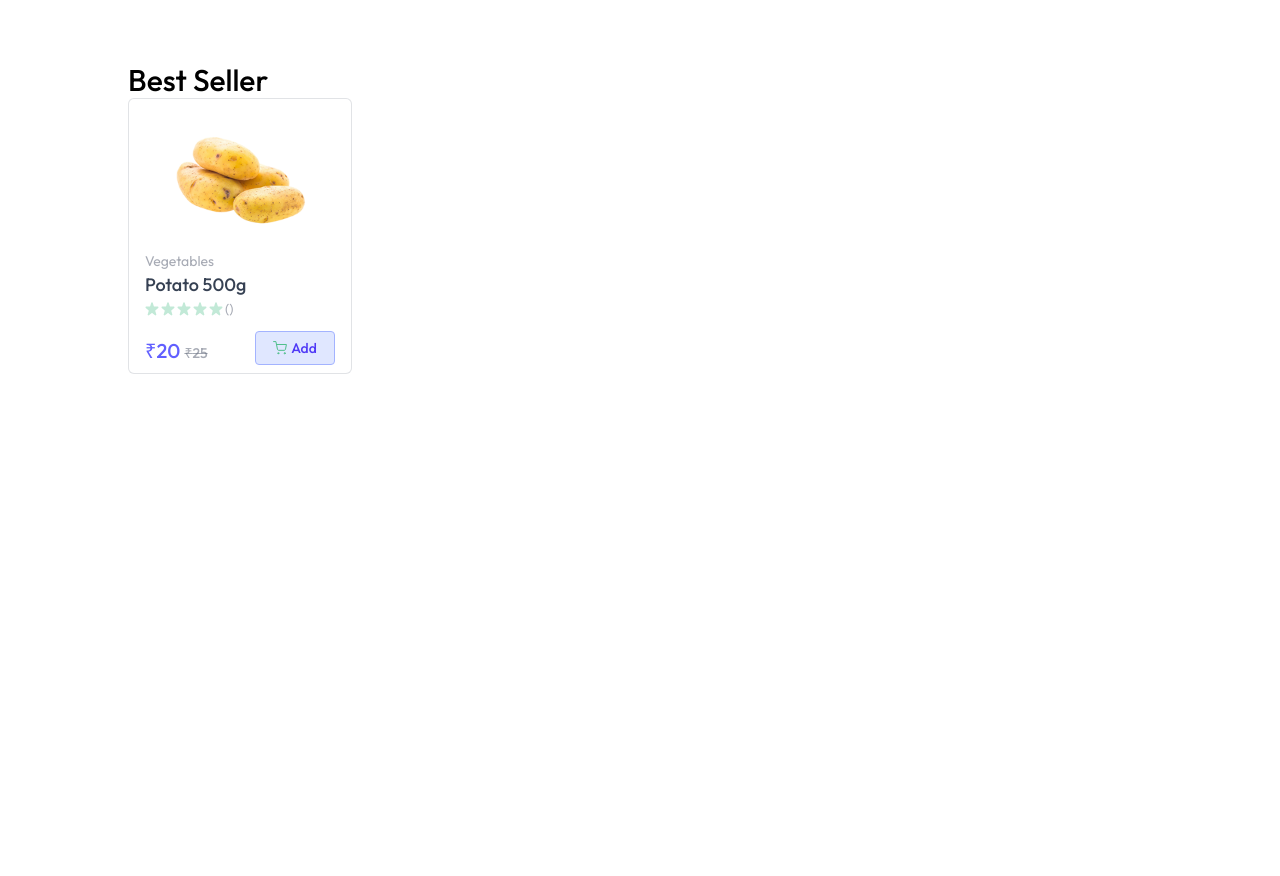
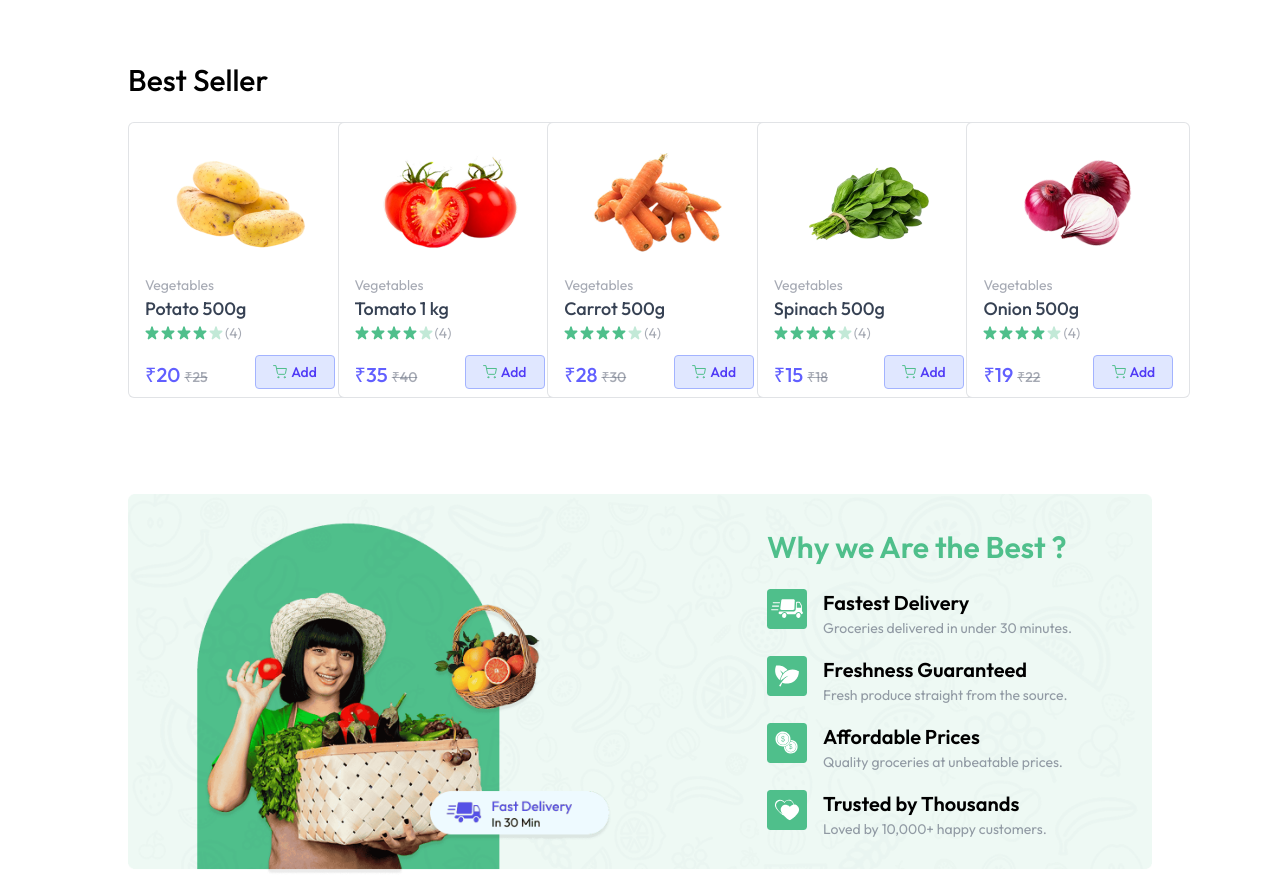
Before and after one commit to Aanvi02/Shopzy, a React (Vite) app in the folder client/: page / in a window 1280 px wide. Shown: the part 806-1682 px from the top of the page. Before the commit the page ends 1180 px from the top, so only its background shows below. Built offline with nearby package versions, Linux system fonts and the light colour scheme.

Commit message:
Fixed UI bugs, restored rupee symbol, fixed images and banner layout

```diff
--- a/client/src/components/BestSeller.jsx
+++ b/client/src/components/BestSeller.jsx
@@ -7,8 +7,11 @@ const BestSeller = () => {
   return (
     <div className='mt-16'>
       <p className='text-2xl md:text-3xl font-medium'>Best Seller</p>
-      <div>
-          <ProductCard product= {products[0]}/>
+      <div className = 'grid grid-cols-2 sm:grid-cols-3 md:grid-cols-4 gap-3 md:gap-6 lg:grid-cols-5 mt-6'>
+        {products.filter((product)=> product.inStock).slice(0,5).map((product, index)=>(
+           <ProductCard key={index} product= {product}/>
+        ))}
+
       </div>
     </div>
   )
--- /dev/null
+++ b/client/src/components/BottomBanner.jsx
@@ -0,0 +1,51 @@
+import React from 'react'
+import { assets, features } from '../assets/assets'
+
+const BottomBanner = () => {
+  return (
+    <div className='relative mt-24'>
+
+      {/* Background */}
+      <img src={assets.bottom_banner_image} alt="banner" className='w-full hidden md:block'/>
+      <img src={assets.bottom_banner_image_sm} alt="banner" className='w-full md:hidden'/>
+
+      {/* Content */}
+      <div className='absolute inset-0 flex flex-col items-center md:items-end md:justify-center px-6 md:px-20'>
+
+        <div className='max-w-[420px]'>
+
+          <h1 className='text-2xl md:text-3xl font-semibold text-primary mb-6'>
+            Why we Are the Best ?
+          </h1>
+
+          {features.map((feature, index) => (
+            <div key={index} className='flex items-start gap-4 mt-4'>
+
+              {/* Icon */}
+              <img
+                src={feature.icon}
+                alt={feature.title}
+                className='w-8 md:w-10 object-contain'
+              />
+
+              {/* Text */}
+              <div>
+                <h3 className='text-lg md:text-xl font-semibold'>
+                  {feature.title}
+                </h3>
+                <p className='text-gray-500/70 text-xs md:text-sm leading-relaxed'>
+                  {feature.description}
+                </p>
+              </div>
+
+            </div>
+          ))}
+
+        </div>
+
+      </div>
+    </div>
+  )
+}
+
+export default BottomBanner
--- a/client/src/components/ProductCard.jsx
+++ b/client/src/components/ProductCard.jsx
@@ -1,50 +1,43 @@
 import React from "react";
+import { assets } from "../assets/assets";
 import { useAppContext } from "../context/AppContext";
-import { assets } from "../assets/assets";
 
-const ProductCard = ({ product }) => {
-    const { currency, addToCart, removeFromCart, cartItems } = useAppContext();
-
+const ProductCard = ({product}) => {
+    const [count, setCount] = React.useState(0);
+    const {currency, addToCart, removeFromCart, cartItems, navigate} = useAppContext()
     return product && (
         <div className="border border-gray-500/20 rounded-md md:px-4 px-3 py-2 bg-white min-w-56 max-w-56 w-full">
-
             <div className="group cursor-pointer flex items-center justify-center px-2">
                 <img className="group-hover:scale-105 transition max-w-26 md:max-w-36" src={product.image[0]} alt={product.name} />
             </div>
-
             <div className="text-gray-500/60 text-sm">
                 <p>{product.category}</p>
                 <p className="text-gray-700 font-medium text-lg truncate w-full">{product.name}</p>
-
                 <div className="flex items-center gap-0.5">
                     {Array(5).fill('').map((_, i) => (
-                        <img key={i} className="md:w-3.5 w-3" src={i < product.rating ? assets.star_icon : assets.star_dull_icon} alt="" />
+                           <img key={i} className="md:w-3.5 w3" src={i<4 ? assets.star_icon : assets.star_dull_icon} alt=""/>
                     ))}
-                    <p>({product.rating})</p>
+                    <p>(4)</p>
                 </div>
-
                 <div className="flex items-end justify-between mt-3">
                     <p className="md:text-xl text-base font-medium text-indigo-500">
-                        {currency}{product.offerPrice}{" "}
-                        <span className="text-gray-500/60 md:text-sm text-xs line-through">
-                            {currency}{product.price}
-                        </span>
+                        {currency}{product.offerPrice}{" "} <span className="text-gray-500/60 md:text-sm text-xs line-through">{currency}{product.price}</span>
                     </p>
-
                     <div className="text-indigo-500">
                         {!cartItems[product._id] ? (
-                            <button
-                                className="flex items-center justify-center gap-1 bg-indigo-100 border border-indigo-300 md:w-[80px] w-[64px] h-[34px] rounded text-indigo-600 font-medium"
-                                onClick={() => addToCart(product._id)}
-                            >
-                                <img src={assets.cart_icon} alt="cart_icon" />
+                            <button className="flex items-center justify-center gap-1 bg-indigo-100 border border-indigo-300 md:w-[80px] w-[64px] h-[34px] rounded text-indigo-600 font-medium" onClick={() => setCount(1)} >
+                                <img src={assets.cart_icon} alt ="cart_icon"/>
                                 Add
                             </button>
                         ) : (
                             <div className="flex items-center justify-center gap-2 md:w-20 w-16 h-[34px] bg-indigo-500/25 rounded select-none">
-                                <button onClick={() => removeFromCart(product._id)} className="px-2">-</button>
-                                <span>{cartItems[product._id]}</span>
-                                <button onClick={() => addToCart(product._id)} className="px-2">+</button>
+                                <button onClick={() => setCount((prev) => Math.max(prev - 1, 0))} className="cursor-pointer text-md px-2 h-full" >
+                                    -
+                                </button>
+                                <span className="w-5 text-center">{cartItems[product._id]}</span>
+                                <button onClick={() => setCount((prev) => prev + 1)} className="cursor-pointer text-md px-2 h-full" >
+                                    +
+                                </button>
                             </div>
                         )}
                     </div>
--- a/client/src/pages/Home.jsx
+++ b/client/src/pages/Home.jsx
@@ -2,6 +2,7 @@ import React from 'react'
 import MainBanner from '../components/MainBanner'
 import Categories from '../components/Categories'
 import BestSeller from '../components/BestSeller'
+import BottomBanner from '../components/BottomBanner'
 
 const Home = () => {
   return (
@@ -9,6 +10,7 @@ const Home = () => {
       <MainBanner/>
       <Categories/>
       <BestSeller/>
+      <BottomBanner/>
     </div>
   )
 }
```
